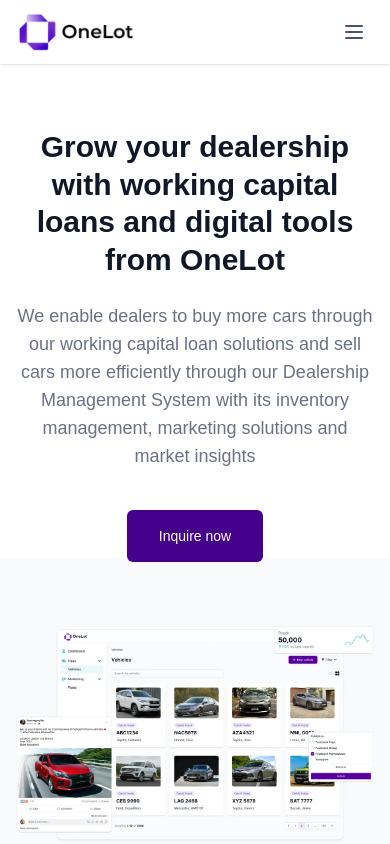
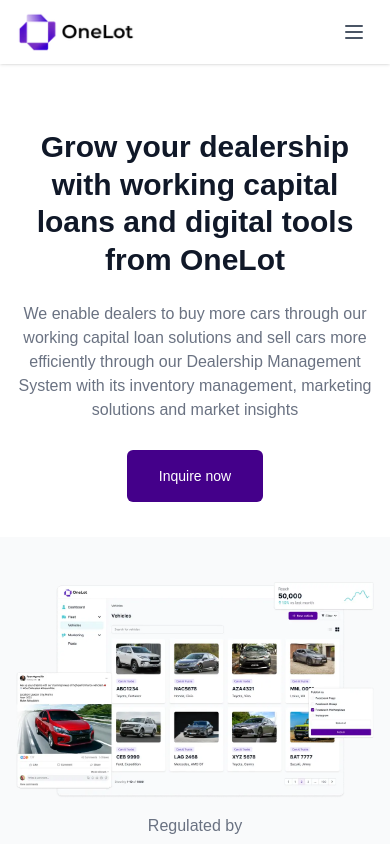
Before and after one commit to KelvinNath/OneLot, a Next.js app: page / in a window 390 px wide. Shown: the top 844 px of the page. Built offline with nearby package versions, Linux system fonts and the light colour scheme.

Commit message:
feat: fixed responsiveness

```diff
--- a/components/sections/dealership/Dealership.tsx
+++ b/components/sections/dealership/Dealership.tsx
@@ -4,7 +4,7 @@
 
 export default function Dealership() {
   return (
-    <section className='py-0 bg-[#f5f5f5]'>
+    <section className='py-12 lg:py-20 bg-[#f5f5f5]'>
       <div className='flex flex-col lg:flex-row'>
         {/* Content - Left side on desktop, top on mobile */}
         <div className='w-full lg:w-1/2 order-1 lg:order-1'>
--- a/components/sections/financing/Financing.tsx
+++ b/components/sections/financing/Financing.tsx
@@ -4,10 +4,10 @@
 
 export default function Financing() {
   return (
-    <section className='py-20 bg-[#f5f5f5] mb-0'>
-      <div className='flex flex-col lg:flex-row '>
+    <section className='py-12 lg:py-20 bg-[#f5f5f5]'>
+      <div className='flex flex-col lg:flex-row'>
         {/* Image - Left side on desktop, bottom on mobile */}
-        <div className='w-full lg:w-1/2  order-2 lg:order-1'>
+        <div className='w-full lg:w-1/2 order-2 lg:order-1'>
           <FinancingImage />
         </div>
 
--- a/components/sections/financing/FinancingContent.tsx
+++ b/components/sections/financing/FinancingContent.tsx
@@ -5,7 +5,7 @@
 
 export default function FinancingContent() {
   return (
-    <div className='p-6 lg:p-12 space-y-6'>
+    <div className='p-4 lg:p-12 space-y-6'>
       {/* Title */}
       <h2 className='text-3xl lg:text-4xl font-bold text-gray-900'>
         {financingData.title}
--- a/components/sections/hero/HeroContent.tsx
+++ b/components/sections/hero/HeroContent.tsx
@@ -12,7 +12,7 @@
         </h1>
 
         {/* Description Paragraph */}
-        <p className='text-lg md:text-xl text-gray-500 max-w-3xl'>
+        <p className='text-md md:text-xl text-gray-500 max-w-3xl'>
           We enable dealers to buy more cars through our working capital loan
           solutions and sell cars more efficiently through our Dealership
           Management System with its inventory management, marketing solutions
@@ -20,7 +20,7 @@
         </p>
 
         {/* Button */}
-        <div className='pt-4'>
+        <div className='pt-1 pb-4'>
           <Button text='Inquire now' className='px-8 py-4 text-lg' />
         </div>
       </div>
```
Also changed, not shown: 1 other file (tests, documents, lock files or other folders).
